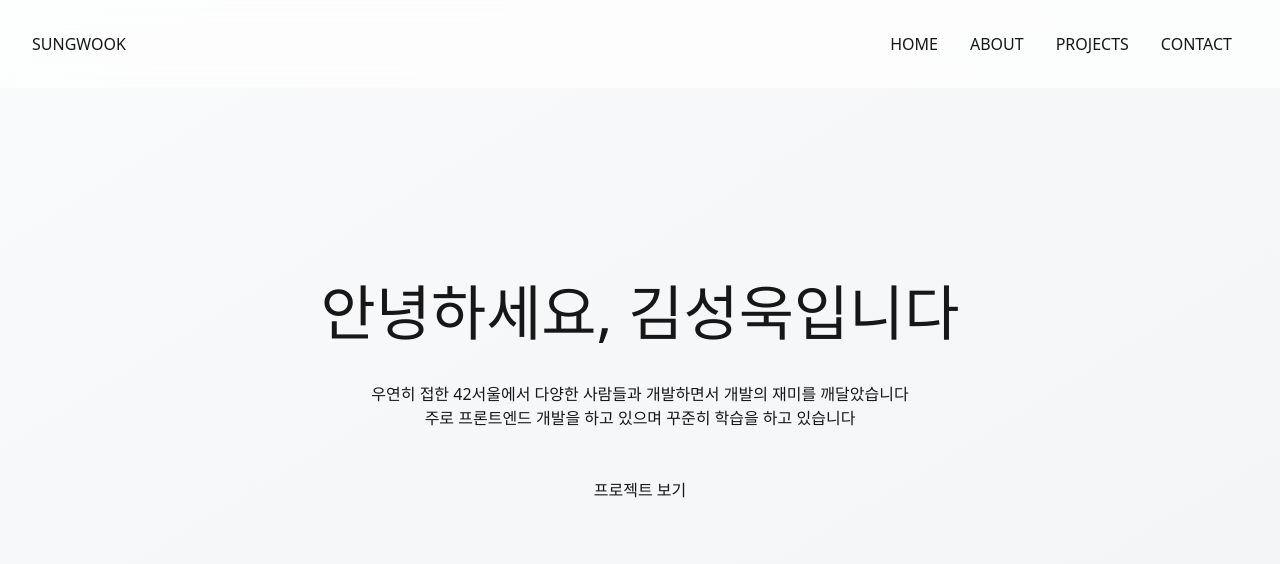
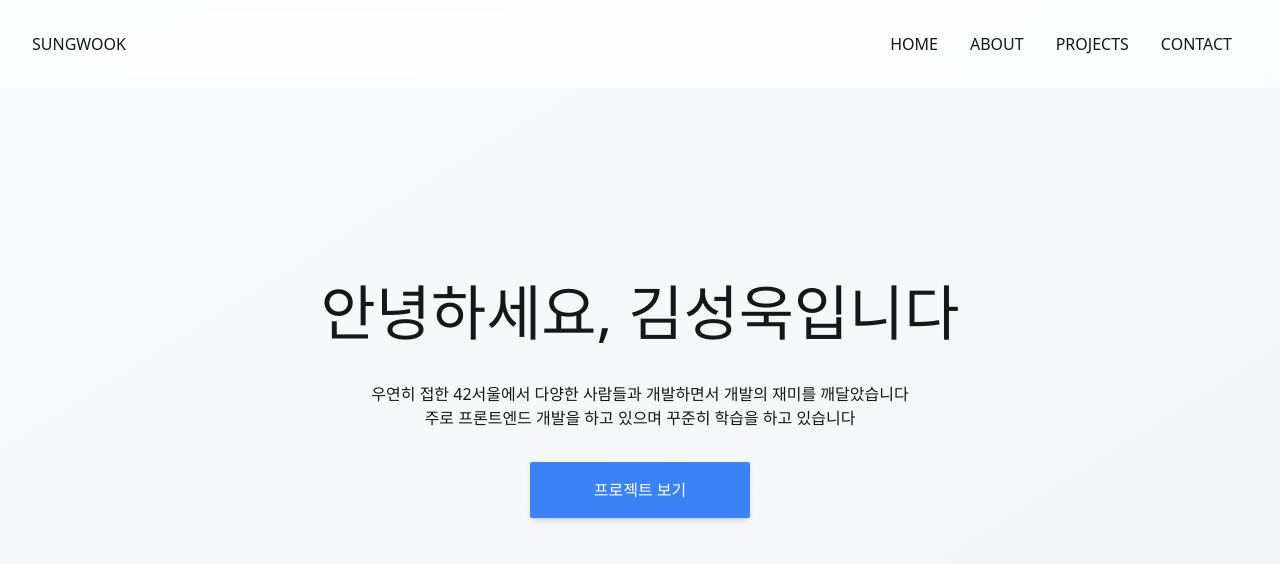
Before and after one commit to 42sungwook/sungwook.dev, a Next.js app: page / in a window 1280 px wide. Shown: the top 564 px of the page. Built offline with nearby package versions, Linux system fonts and the light colour scheme.

Commit message:
fix: add ui folder to tailwind.config

```diff
--- a/tailwind.config.ts
+++ b/tailwind.config.ts
@@ -1,19 +1,20 @@
-import type { Config } from "tailwindcss";
+import type { Config } from 'tailwindcss'
 
 const config: Config = {
   content: [
-    "./src/pages/**/*.{js,ts,jsx,tsx,mdx}",
-    "./src/components/**/*.{js,ts,jsx,tsx,mdx}",
-    "./src/app/**/*.{js,ts,jsx,tsx,mdx}",
+    './src/pages/**/*.{js,ts,jsx,tsx,mdx}',
+    './src/components/**/*.{js,ts,jsx,tsx,mdx}',
+    './src/app/**/*.{js,ts,jsx,tsx,mdx}',
+    './src/ui/**/*.{js,ts,jsx,tsx,mdx}'
   ],
   theme: {
     extend: {
       colors: {
-        background: "var(--background)",
-        foreground: "var(--foreground)",
-      },
-    },
+        background: 'var(--background)',
+        foreground: 'var(--foreground)'
+      }
+    }
   },
-  plugins: [],
-};
-export default config;
+  plugins: []
+}
+export default config
```
